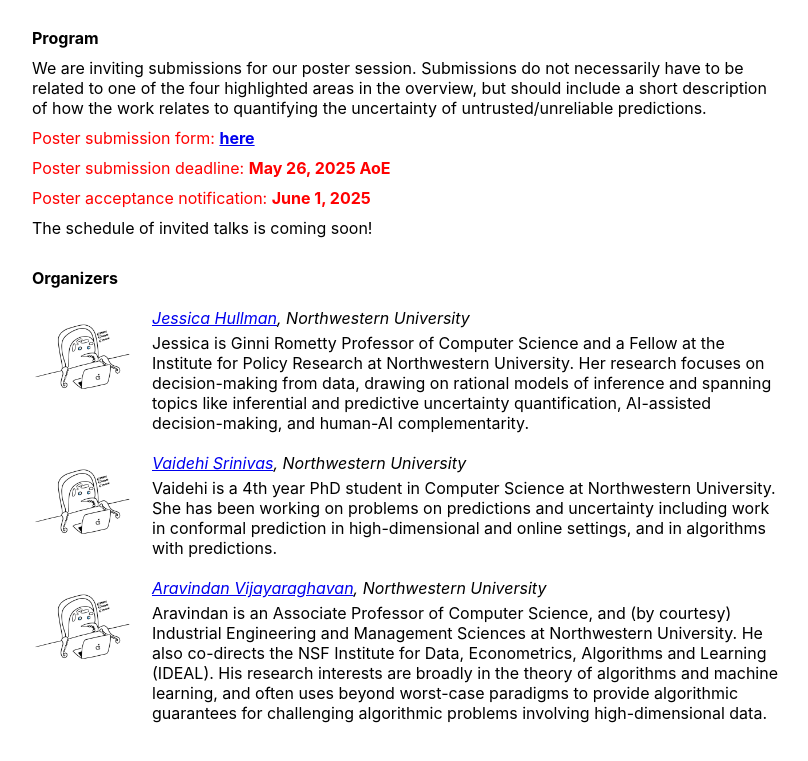
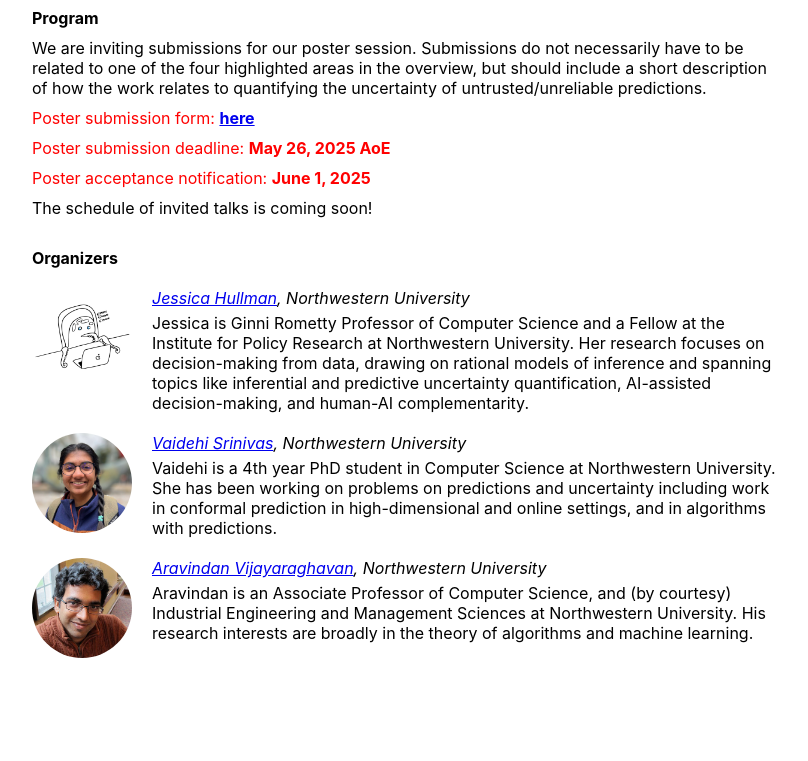
Before and after one commit to vaidehi8913/predictions-and-uncertainty-colt25, a React (Create React App) app: page / in a window 1280 px wide. Shown: the part 723-1484 px from the top of the page, without its empty margins (18-826 px from the left). Built offline with nearby package versions, Linux system fonts and the light colour scheme.

Commit message:
Editing for aravindan suggestions

```diff
--- a/src/PredictionsAndUncertainty.js
+++ b/src/PredictionsAndUncertainty.js
@@ -53,6 +53,10 @@ class Person extends Component {
     }
 }
 
+Person.defaultProps = {
+    img: require("./profile-alt.png")
+};
+
 
 class PredictionsAndUncertainty extends Component {
 
@@ -106,6 +110,9 @@ class PredictionsAndUncertainty extends Component {
 
         var altImage = require("./profile-alt.png");
 
+        var AVimage = require("./AV-profile.jpg");
+        var VSimage = require("./VS-profile.jpg");
+
         return (
             <div style={topLevelWrapperStyle}>
 
@@ -123,7 +130,7 @@ class PredictionsAndUncertainty extends Component {
                     <div style={textStyle}>
                         <div><b>Overview</b></div>
 
-                        <div>Here is what we think the workshop will be about, though it is impossible to know for sure.
+                        <div>{/*Here is what we think the workshop will be about, though it is impossible to know for sure.*/}
                         Predictions from machine learning systems are increasingly being used as inputs to
                         downstream algorithms and decision-making tasks. However, these predictions can be
                         unreliable, and often suffer from biases or overconfidence, highlighting the need
@@ -184,7 +191,6 @@ class PredictionsAndUncertainty extends Component {
                     <Person personName="Jessica Hullman"
                             homepage="http://users.eecs.northwestern.edu/~jhullman/"
                             affiliation="Northwestern University"
-                            img={altImage}
                             bio="Jessica is Ginni Rometty Professor of Computer Science and a Fellow at the Institute for Policy Research
                             at Northwestern University. Her research focuses on decision-making from data, drawing on rational models
                             of inference and spanning topics like inferential and predictive uncertainty quantification, AI-assisted
@@ -193,7 +199,7 @@ class PredictionsAndUncertainty extends Component {
                     <Person personName="Vaidehi Srinivas"
                             homepage="https://vaidehi8913.github.io/"
                             affiliation="Northwestern University"
-                            img={altImage}
+                            img={VSimage}
                             bio="Vaidehi is a 4th year PhD student in Computer Science at Northwestern University.  She has been working on
                             problems on predictions and uncertainty including work in conformal prediction in high-dimensional and
                             online settings, and in algorithms with predictions." />
@@ -201,12 +207,10 @@ class PredictionsAndUncertainty extends Component {
                     <Person personName="Aravindan Vijayaraghavan"
                             homepage="https://users.cs.northwestern.edu/~aravindv/"
                             affiliation="Northwestern University"
-                            img={altImage}
+                            img={AVimage}
                             bio="Aravindan is an Associate Professor of Computer Science, and (by courtesy) Industrial Engineering and
-                            Management Sciences at Northwestern University. He also co-directs the NSF Institute for Data, Econometrics,
-                            Algorithms and Learning (IDEAL). His research interests are broadly in the theory of algorithms and machine
-                            learning, and often uses beyond worst-case paradigms to provide algorithmic guarantees for challenging
-                            algorithmic problems involving high-dimensional data. " />
+                            Management Sciences at Northwestern University. His research interests are broadly in the theory of algorithms
+                            and machine learning." />
 
                 </div>
 
```
Also changed, not shown: src/AV-profile.jpg (added), src/VS-profile.jpg (added).
